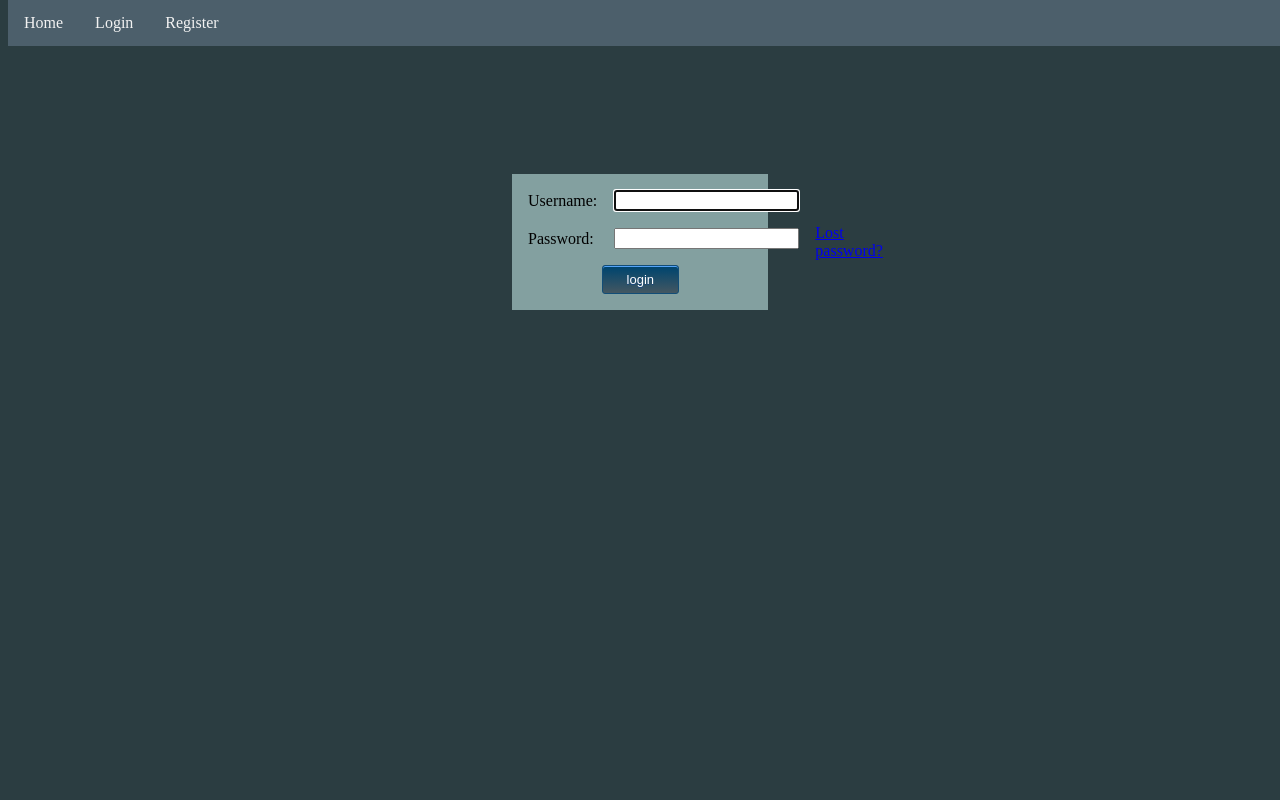
After one commit to lambrou/vulnerable-django-app, a Django app: page /users/login/ in a window 1280 px wide. The commit adds this page. Run offline with Django 3.2, Linux system fonts and the light colour scheme.

Commit message:
Added user registration and authentication

```diff
--- a/vda/core/static/core/style.css
+++ b/vda/core/static/core/style.css
@@ -1,5 +1,6 @@
 body {
-  background-color: #2B3D41
+  background-color: #2B3D41;
+  padding-top: 3vw;
 }
 .navbar {
   overflow: hidden;
@@ -23,6 +24,36 @@ body {
   color: black;
 }
 
-.main {
-  margin-top: 30px;
+.cardForm {
+  background-color: #83A0A0;
+  display: flex;
+  align-items: center;
+  width: 20vw;
+  margin: auto;
+  margin-top: 10vw;
 }
+.loginButton {
+    box-shadow:inset 0px 1px 0px 0px #54a3f7;
+    background:linear-gradient(to bottom, #00456e 5%, #445761 100%);
+    background-color:#445761;
+    border-radius:3px;
+    border:1px solid #124d77;
+    display:inline-block;
+    cursor:pointer;
+    color:#ffffff;
+    font-family:Arial;
+    font-size:13px;
+    padding:6px 24px;
+    text-decoration:none;
+    text-shadow:0px 1px 0px #154682;
+    margin-left: 7vw;
+}
+.loginButton:active {
+    position:relative;
+    top:1px;
+}
+
+table {
+  border-spacing: 15px;
+  border-collapse: separate;
+}
--- a/vda/core/templates/core/base.html
+++ b/vda/core/templates/core/base.html
@@ -9,14 +9,22 @@
 </head>
 
 <body>
-<div class="navbar">
-  <a href="#home">Home</a>
-  <a href="#login">Login</a>
-  <a href="#register">Register</a>
-</div>
+<div class="container">
+    <div class="navbar">
+      <a href="/#">Home</a>
+      {% if user.is_authenticated %}
+      <a href="/users/profile">Profile</a>
+      <a href="/users/logout">Logout</a>
+      {% else %}
+      <a href="/users/login">Login</a>
+      <a href="/users/signup">Register</a>
+      {% endif %}
+    </div>
 
-<div class="main">
-    {% block content %}{% endblock %}
+    <div class="main">
+        {% block content %}{% endblock %}
+    </div>
+
 </div>
 </body>
 
--- /dev/null
+++ b/vda/core/templates/registration/login.html
@@ -0,0 +1,36 @@
+{% extends "core/base.html" %}
+
+{% block content %}
+
+  {% if form.errors %}
+    <p>Your username and password didn't match. Please try again.</p>
+  {% endif %}
+
+  {% if next %}
+    {% if user.is_authenticated %}
+      <p>Your account doesn't have access to this page. To proceed,
+      please login with an account that has access.</p>
+    {% else %}
+      <p>Please login to see this page.</p>
+    {% endif %}
+  {% endif %}
+  <div class="cardForm">
+  <form method="post" action="{% url 'login' %}">
+    {% csrf_token %}
+    <table>
+      <tr>
+        <td>{{ form.username.label_tag }}</td>
+        <td>{{ form.username }}</td>
+      </tr>
+      <tr>
+        <td>{{ form.password.label_tag }}</td>
+        <td>{{ form.password }}</td>
+      </tr>
+    </table>
+    <input type="submit" class="loginButton" value="login" />
+    <input type="hidden" name="next" value="{{ next }}" />
+  </form>
+
+  <p><a href="{% url 'password_reset' %}">Lost password?</a></p>
+  </div>
+{% endblock %}
--- a/vda/core/urls.py
+++ b/vda/core/urls.py
@@ -1,7 +1,9 @@
-from django.urls import path
-
+from django.urls import include, path
 from . import views
 
 urlpatterns = [
     path('', views.index, name='index'),
+    path('users/', include('django.contrib.auth.urls')),
+    path('users/signup/', views.signup, name='signup'),
+    path('users/profile', views.profile, name='signup'),
 ]
--- a/vda/vda/settings.py
+++ b/vda/vda/settings.py
@@ -25,19 +25,19 @@ SECRET_KEY = '%)f&=!=0&8m2eo7#v8$9=+jmv&j4p_y4ldf38$^pzi743vk3vz'
 # SECURITY WARNING: don't run with debug turned on in production!
 DEBUG = True
 
-ALLOWED_HOSTS = []
+ALLOWED_HOSTS = ['*']
 
 
 # Application definition
 
 INSTALLED_APPS = [
+    'core',
     'django.contrib.admin',
     'django.contrib.auth',
     'django.contrib.contenttypes',
     'django.contrib.sessions',
     'django.contrib.messages',
     'django.contrib.staticfiles',
-    'core'
 ]
 
 MIDDLEWARE = [
@@ -114,6 +114,7 @@ USE_L10N = True
 
 USE_TZ = True
 
+LOGIN_REDIRECT_URL = '/users/profile'
 
 # Static files (CSS, JavaScript, Images)
 # https://docs.djangoproject.com/en/3.0/howto/static-files/
```
Also changed, not shown: vda/core/templates/registration/logged_out.html (added, +9 -0 lines), vda/core/templates/registration/password_reset_complete.html (added, +10 -0 lines), vda/core/templates/registration/password_reset_confirm.html (added, +31 -0 lines), vda/core/templates/registration/password_reset_done.html (added, +8 -0 lines), vda/core/templates/registration/password_reset_email.html (added, +9 -0 lines), vda/core/templates/registration/password_reset_form.html (added, +15 -0 lines), vda/core/templates/registration/signup.html (added, +39 -0 lines), vda/core/templates/user/profile.html (added, +7 -0 lines), vda/core/views.py (+20 -0 lines), vda/db.sqlite3.
